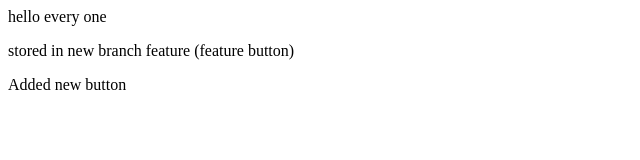
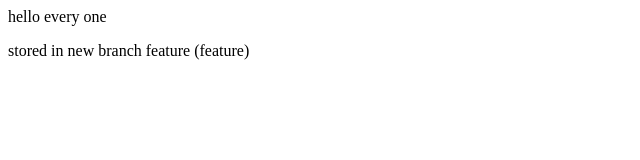
Before and after one commit to Yuva7019/localrepo1, a plain HTML site: page index.html in a window 1280 px wide. Shown: the whole page, without its empty margins (0-640 px from the left). Drawn offline with Linux system fonts and the light colour scheme.

```diff
--- a/index.html
+++ b/index.html
@@ -1,5 +1,4 @@
 <html>
     <p> hello every one</p>
-    <p>stored in new branch feature (feature button)</p>
-    <p>Added new button</p>
+    <p>stored in new branch feature (feature)</p>
 </html>
```
